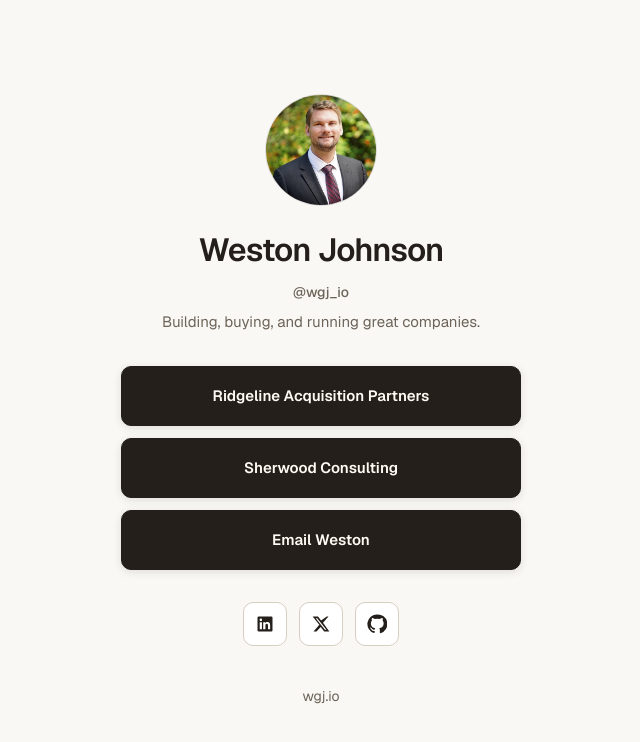
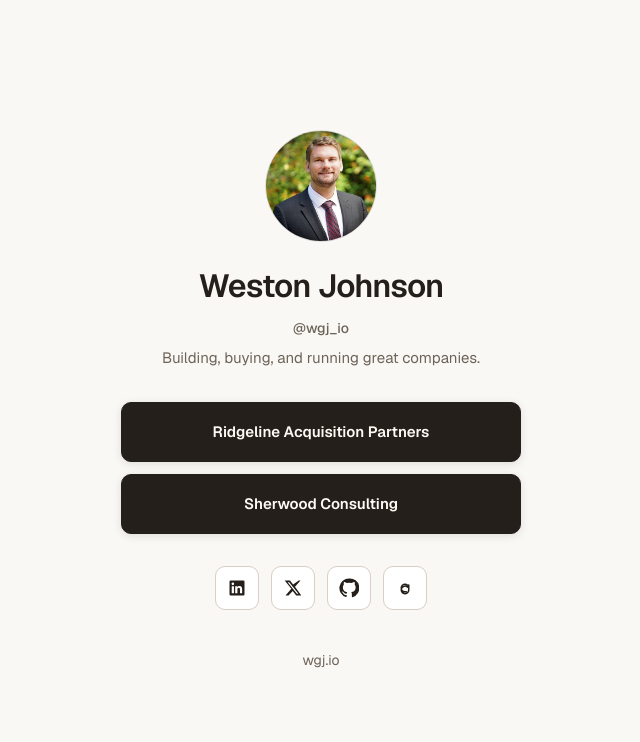
Before and after one commit to wgj/wgj.io, a Next.js app: page / in a window 1280 px wide. Shown: the top 742 px of the page, without its empty margins (319-959 px from the left). Built offline with nearby package versions, Linux system fonts and the light colour scheme.

Commit message:
Move email link into social icons

```diff
--- a/app/page.tsx
+++ b/app/page.tsx
@@ -8,10 +8,6 @@
   {
     label: "Sherwood Consulting",
     href: "https://www.sherwoodhelps.com/",
-  },
-  {
-    label: "Email Weston",
-    href: "mailto:weston@wgj.io",
   },
 ];
 
@@ -48,6 +44,22 @@
         <path
           fill="currentColor"
           d="M12 .5a11.5 11.5 0 0 0-3.64 22.42c.58.1.8-.26.8-.58v-2.08c-3.26.72-3.95-1.57-3.95-1.57-.54-1.36-1.32-1.72-1.32-1.72-1.08-.74.08-.72.08-.72 1.2.08 1.83 1.23 1.83 1.23 1.06 1.83 2.78 1.3 3.46.99.1-.78.42-1.3.76-1.6-2.6-.3-5.33-1.3-5.33-5.78 0-1.28.46-2.33 1.22-3.15-.12-.3-.53-1.52.12-3.17 0 0 1-.32 3.3 1.2a11.4 11.4 0 0 1 6 0c2.3-1.52 3.3-1.2 3.3-1.2.65 1.65.24 2.87.12 3.17.76.82 1.22 1.87 1.22 3.15 0 4.5-2.74 5.48-5.35 5.78.43.38.82 1.1.82 2.22v3.3c0 .32.21.7.8.58A11.5 11.5 0 0 0 12 .5Z"
+        />
+      </svg>
+    ),
+  },
+  {
+    label: "Email",
+    href: "mailto:weston@wgj.io",
+    icon: (
+      <svg viewBox="0 0 24 24" aria-hidden="true" className="h-5 w-5">
+        <path
+          d="M16.5 8.25v6a4.5 4.5 0 1 1-1.46-3.32M16.5 14.25V12a4.5 4.5 0 1 0-4.5 4.5h1.5"
+          fill="none"
+          stroke="currentColor"
+          strokeLinecap="round"
+          strokeLinejoin="round"
+          strokeWidth="1.8"
         />
       </svg>
     ),
```
